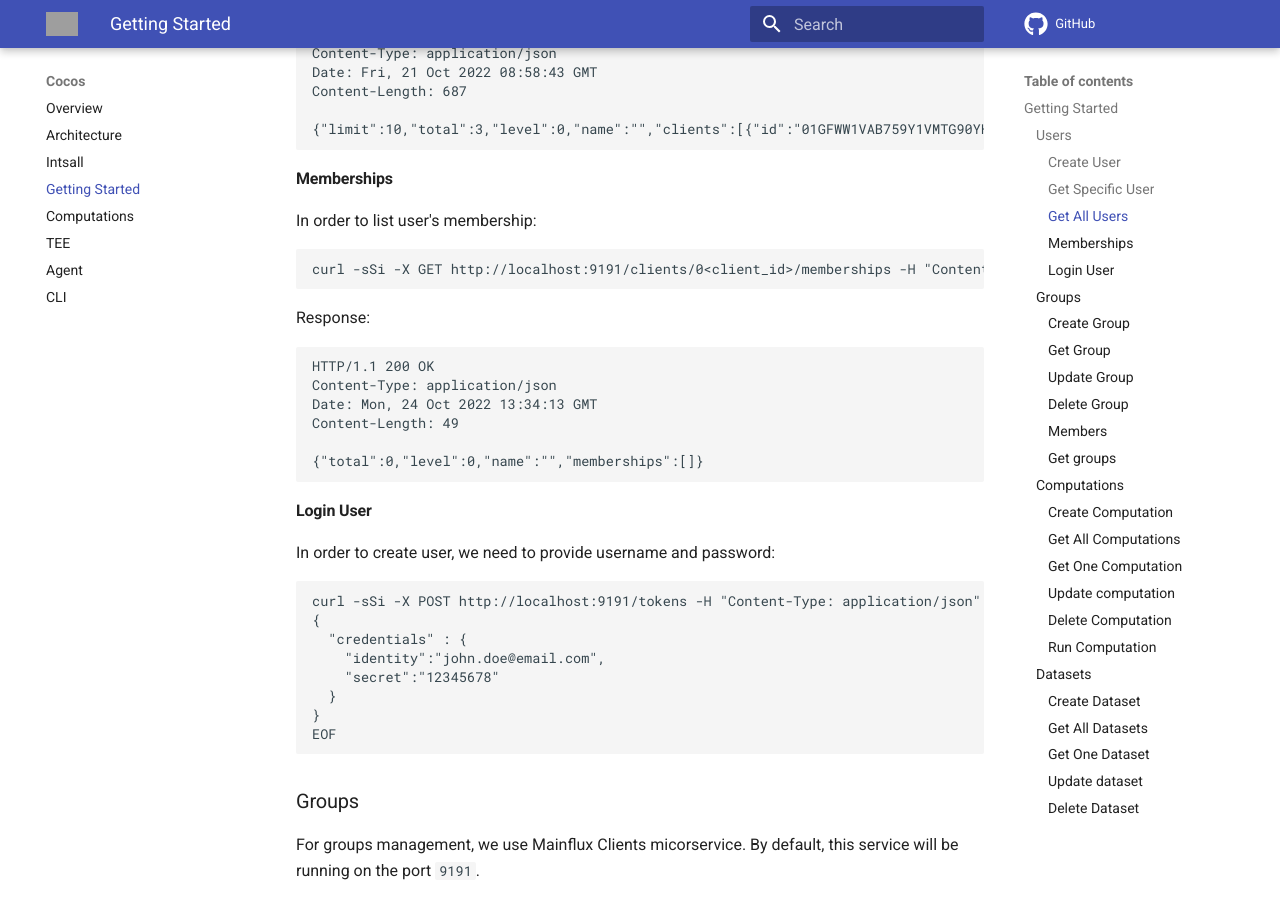
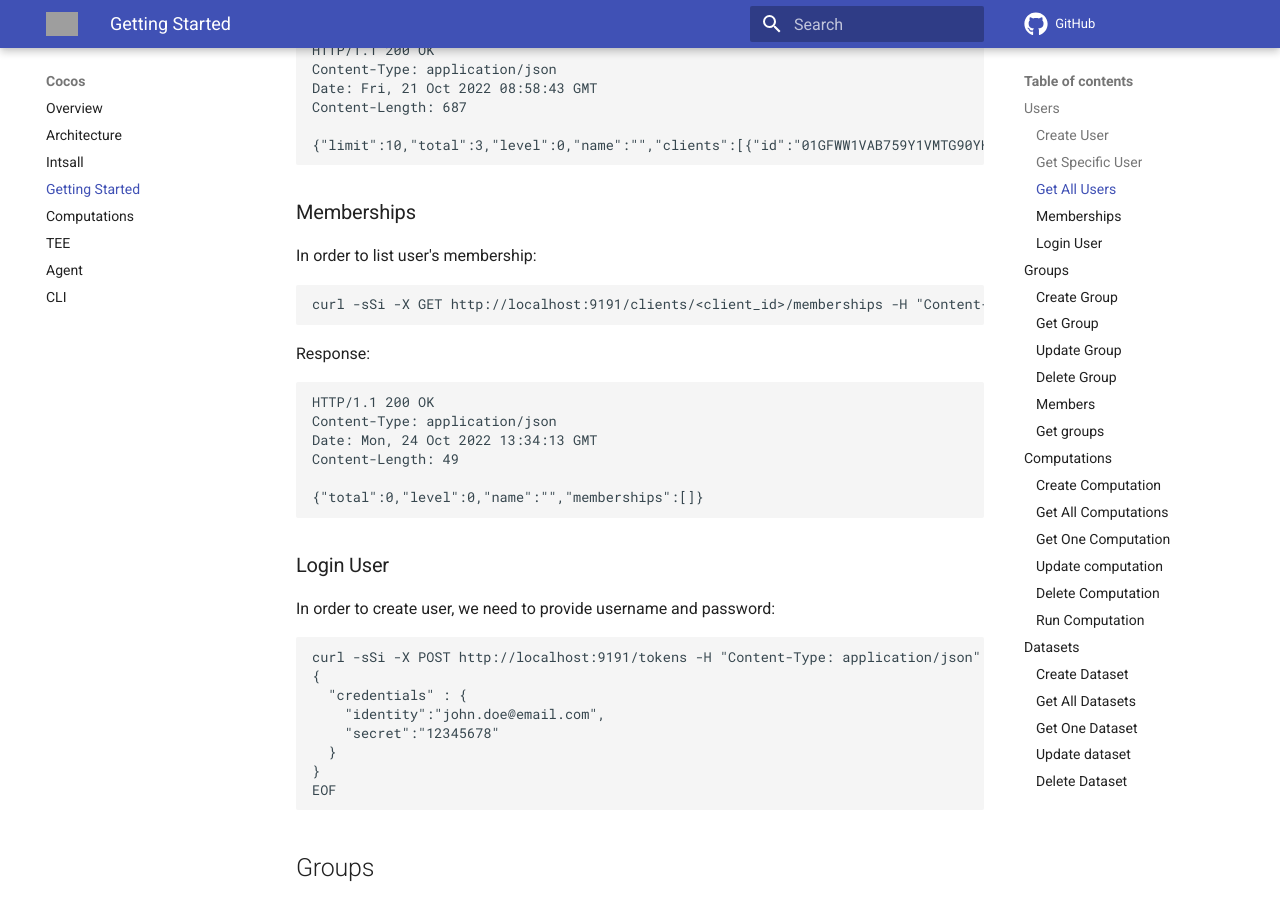
Before and after one commit to ultravioletrs/cocos-docs, an MkDocs documentation site: the page built from docs/getting-started.md, in a window 1280 px wide and 900 px high, scrolled down 1288 px. Built offline with MkDocs 1.6.1 and Material for MkDocs 9.7.7, drawn with Linux system fonts in a browser that asks for light colours; comment, search, counter and statistics services are not loaded; grey boxes are pictures that could not be loaded.

Commit message:
Change headlines size
Signed-off-by: fbugarski <filipbugarski@gmail.com>

````diff
--- a/docs/getting-started.md
+++ b/docs/getting-started.md
@@ -1,10 +1,10 @@
-## Getting Started
+# Getting Started
 
-### Users
+## Users
 
 For user management, we use Mainflux Clients micorservice. By default, this service will be running on the port `9191`.
 
-#### Create User
+### Create User
 In order to create user, we need to provide username and password:
 
 ```bash
@@ -27,7 +27,7 @@ Date: Fri, 21 Oct 2022 08:55:14 GMT
 Content-Length: 0
 ```
 
-#### Get Specific User
+### Get Specific User
 Getting one particular user, by ID:
 
 ```bash
@@ -44,7 +44,7 @@ Content-Length: 217
 {"id":"01GFWW1VAB759Y1VMTG90YHH2S","name":"","credentials":{"identity":"john.doe@email.com","secret":""},"metadata":{},"created_at":"2022-10-21T08:55:13.995922Z","updated_at":"2022-10-21T08:55:13.995922Z","status":1}
 ```
 
-#### Get All Users
+### Get All Users
 In order to get all of the users:
 
 ```bash
@@ -61,11 +61,11 @@ Content-Length: 687
 {"limit":10,"total":3,"level":0,"name":"","clients":[{"id":"01GFWW1VAB759Y1VMTG90YHH2S","name":"","credentials":{"identity":"john.doe@email.com","secret":""},"metadata":{},"created_at":"2022-10-21T08:55:13.995922Z","updated_at":"0001-01-01T00:00:00Z","status":0},{"id":"01GFWW7DEWGSYNMZJKGR1PR1HN","name":"","credentials":{"identity":"john1.doe@email.com","secret":""},"metadata":{},"created_at":"2022-10-21T08:58:16.412029Z","updated_at":"0001-01-01T00:00:00Z","status":0},{"id":"01GFWW7N8W90WFP1G51ER56E7R","name":"","credentials":{"identity":"john2.doe@email.com","secret":""},"metadata":{},"created_at":"2022-10-21T08:58:24.412018Z","updated_at":"0001-01-01T00:00:00Z","status":0}]}
 ```
 
-#### Memberships
+### Memberships
 In order to list user's membership:
 
 ```bash
-curl -sSi -X GET http://localhost:9191/clients/0<client_id>/memberships -H "Content-Type: application/json" -H  "Authorization: Bearer <token>"
+curl -sSi -X GET http://localhost:9191/clients/<client_id>/memberships -H "Content-Type: application/json" -H  "Authorization: Bearer <token>"
 ```
 
 Response:
@@ -78,7 +78,7 @@ Content-Length: 49
 {"total":0,"level":0,"name":"","memberships":[]}
 ```
 
-#### Login User
+### Login User
 In order to create user, we need to provide username and password:
 
 ```bash
@@ -92,11 +92,11 @@ curl -sSi -X POST http://localhost:9191/tokens -H "Content-Type: application/jso
 EOF
 ```
 
-### Groups
+## Groups
 
 For groups management, we use Mainflux Clients micorservice. By default, this service will be running on the port `9191`.
 
-#### Create Group
+### Create Group
 In order to create group, we need to provide name:
 
 ```bash
@@ -120,7 +120,7 @@ Date: Mon, 24 Oct 2022 10:23:46 GMT
 Content-Length: 0
 ```
 
-#### Get Group
+### Get Group
 Getting one particular group, by ID:
 
 ```bash
@@ -136,7 +136,7 @@ Content-Length: 258
 {"id":"01GG4RA4GH7MS8WY5DZ6Q372BM","owner_id":"","parent_id":"","name":"string","description":"string","metadata":{},"level":1,"path":"01GG4RA4GH7MS8WY5DZ6Q372BM","children":null,"created_at":"2022-10-24T10:23:46.70592Z","updated_at":"0001-01-01T00:00:00Z"}
 ```
 
-#### Update Group
+### Update Group
 In order to update group entity:
 
 ```bash
@@ -156,7 +156,7 @@ Date: Mon, 24 Oct 2022 11:46:06 GMT
 Content-Length: 0
 ```
 
-#### Delete Group
+### Delete Group
 In order to delete group entity:
 
 ```bash
@@ -170,7 +170,7 @@ Content-Type: application/json
 Date: Mon, 24 Oct 2022 12:00:22 GMT
 ```
 
-#### Members
+### Members
 In order to list group members:
 
 ```bash
@@ -187,7 +187,7 @@ Content-Length: 56
 {"limit":10,"total":0,"level":0,"name":"","members":[]}
 ```
 
-#### Get groups
+### Get groups
 In order to list groups:
 
 ```bash
@@ -199,11 +199,11 @@ Response:
 {"total":3,"level":0,"name":"","groups":[{"id":"01GG4Z7SQMJKX6QE9108XCAB3B","owner_id":"","parent_id":"","name":"group1","description":"string","metadata":{},"level":1,"path":"01GG4Z7SQMJKX6QE9108XCAB3B","children":null,"created_at":"2022-10-24T12:24:50.164476Z","updated_at":"0001-01-01T00:00:00Z"},{"id":"01GG4Z80RCZ5PNJ7YPEX14RGBF","owner_id":"","parent_id":"","name":"group2","description":"string","metadata":{},"level":1,"path":"01GG4Z80RCZ5PNJ7YPEX14RGBF","children":null,"created_at":"2022-10-24T12:24:57.356463Z","updated_at":"0001-01-01T00:00:00Z"},{"id":"01GG4Z88J4BDY1VSDQHTY9HHH5","owner_id":"","parent_id":"","name":"group3","description":"string","metadata":{},"level":1,"path":"01GG4Z88J4BDY1VSDQHTY9HHH5","children":null,"created_at":"2022-10-24T12:25:05.348221Z","updated_at":"0001-01-01T00:00:00Z"}]}
 ```
 
-### Computations
+## Computations
 
 For computation management, we use Computations micorservice. By default, this service will be running on the port `9000`.
 
-#### Create Computation
+### Create Computation
 In order to create computation, we can to provide the following content:
 
 ```bash
@@ -242,7 +242,7 @@ Date: Mon, 24 Oct 2022 14:41:52 GMT
 Content-Length: 0
 ```
 
-#### Get All Computations
+### Get All Computations
 In order to get all computations:
 
 ```bash
@@ -259,7 +259,7 @@ Content-Length: 283
 {"total":1,"limit":10,"computations":[{"id":"0cc5a6aa-0fba-479c-a8e9-98fe6338ff6a","name":"string","description":"string","status":"string","owner":"string","start_time":"2022-10-24T14:41:52.650971Z","end_time":"0001-01-01T00:00:00Z","datasets":["string"],"algorithms":["string"]}]}
 ```
 
-#### Get One Computation
+### Get One Computation
 In order to get one pspecific computation, by ID:
 
 ```bash
@@ -276,7 +276,7 @@ Content-Length: 243
 {"id":"0cc5a6aa-0fba-479c-a8e9-98fe6338ff6a","name":"string","description":"string","status":"string","owner":"string","start_time":"2022-10-24T14:41:52.650971Z","end_time":"0001-01-01T00:00:00Z","datasets":["string"],"algorithms":["string"]}
 ```
 
-#### Update computation
+### Update computation
 In order to update computation:
 
 ```bash
@@ -297,7 +297,7 @@ Date: Mon, 24 Oct 2022 14:46:51 GMT
 Content-Length: 0
 ```
 
-#### Delete Computation
+### Delete Computation
 In order to delete computation:
 
 ```bash
@@ -311,18 +311,18 @@ Content-Type: application/json
 Date: Mon, 24 Oct 2022 14:49:13 GMT
 ```
 
-#### Run Computation
+### Run Computation
 In order to get one pspecific computation, by ID:
 
 ```bash
 curl -sSi -X POST http://localhost:9000/computations/<computation_id>/run -H "Content-Type: application/json"
 ```
 
-### Datasets
+## Datasets
 
 For dataset management, we use Datasets micorservice. By default, this service will be running on the port `9001`.
 
-#### Create Dataset
+### Create Dataset
 In order to create dataset, we can to provide the following content:
 
 ```bash
@@ -349,7 +349,7 @@ Date: Mon, 24 Oct 2022 15:10:45 GMT
 Content-Length: 0
 ```
 
-#### Get All Datasets
+### Get All Datasets
 In order to get all datasets:
 
 ```bash
@@ -366,7 +366,7 @@ Content-Length: 292
 {"total":1,"offset":0,"limit":10,"order":"","direction":"","datasets":[{"id":"74584111-24fb-4fe2-9722-a3f8f61ad991","name":"string","description":"string","owner":"string","created_at":"2022-10-24T15:10:45.554617Z","updated_at":"0001-01-01T00:00:00Z","location":"string","format":"string"}]}
 ```
 
-#### Get One Dataset
+### Get One Dataset
 In order to get one pspecific computation, by ID:
 
 ```bash
@@ -383,7 +383,7 @@ Content-Length: 219
 {"id":"74584111-24fb-4fe2-9722-a3f8f61ad991","name":"string","description":"string","owner":"string","created_at":"2022-10-24T15:10:45.554617Z","updated_at":"0001-01-01T00:00:00Z","location":"string","format":"string"}
 ```
 
-#### Update dataset
+### Update dataset
 In order to update dataset:
 
 ```bash
@@ -405,7 +405,7 @@ Content-Length: 0
 
 ```
 
-#### Delete Dataset
+### Delete Dataset
 In order to delete dataset:
 
 ```bash
````
